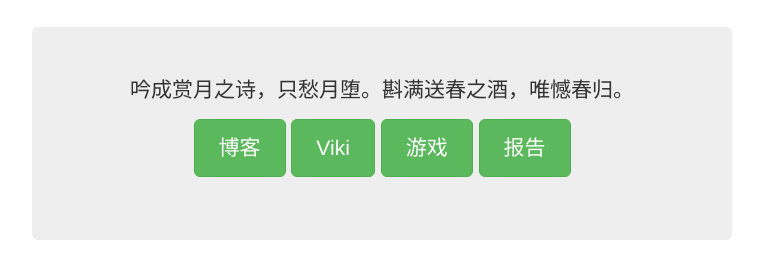
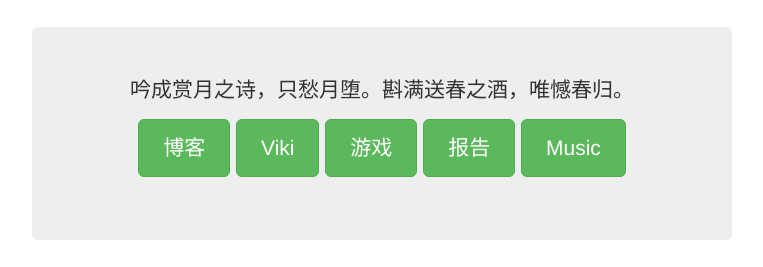
Before and after one commit to lihebi/homepage-old, a website: page app/index.html in a window 1280 px wide. Shown: the part 83-350 px from the top of the page, without its empty margins (258-1021 px from the left). Drawn offline with nearby package versions, Linux system fonts and the light colour scheme; files that its build step writes are made by us from their sources.

Commit message:
add music

```diff
--- a/app/index.html
+++ b/app/index.html
@@ -40,6 +40,7 @@
                   <a class="btn btn-lg btn-success" href="//viki.lihebi.com">Viki</a>
                   <a class="btn btn-lg btn-success" href="//game.lihebi.com">游戏</a>
                   <a class="btn btn-lg btn-success" href="//presentation.lihebi.com">报告</a>
+                  <a class="btn btn-lg btn-success" href="//music.lihebi.com">Music</a>
                   <!-- <a class="btn btn-lg btn-success">留言</a> -->
                 </p>
             </div>
```
